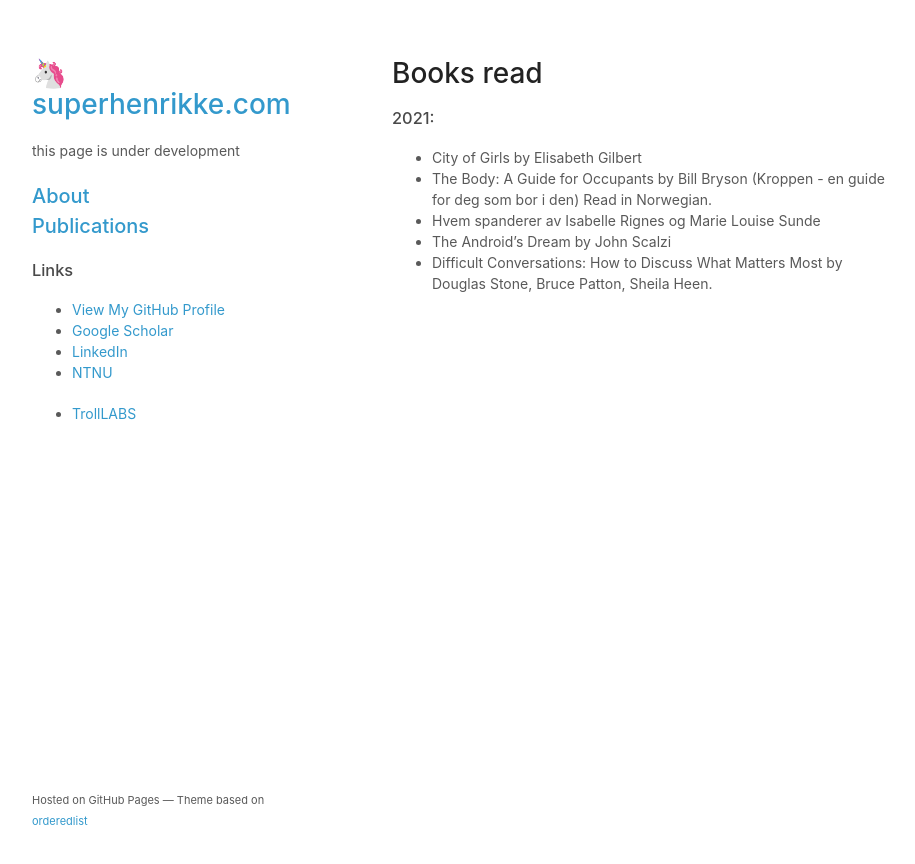
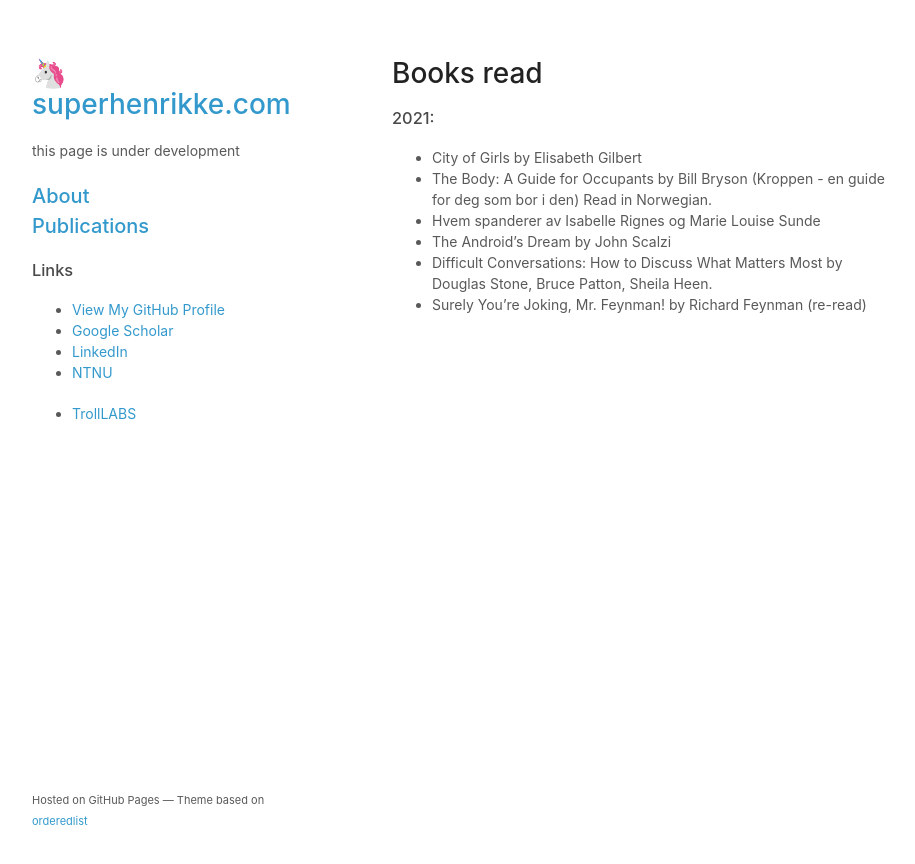
Before and after one commit to superhenrikke/superhenrikke.github.io, a Jekyll site: the page built from books.md, in a window 1280 px wide. Shown: the top 864 px of the page, without its empty margins (178-1093 px from the left). Built offline with Jekyll 4.4.1, drawn with Linux system fonts in a browser that asks for light colours; our own code applies the rules of GitHub Pages for plain Markdown files; a script that is not in the unit is left out.

Commit message:
added book

```diff
--- a/books.md
+++ b/books.md
@@ -7,3 +7,4 @@
 - Hvem spanderer av Isabelle Rignes og Marie Louise Sunde
 - The Android's Dream by John Scalzi
 - Difficult Conversations: How to Discuss What Matters Most by Douglas Stone, Bruce Patton, Sheila Heen.
+- Surely You're Joking, Mr. Feynman! by Richard Feynman (re-read)
```
